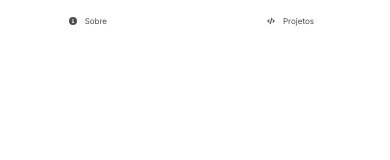
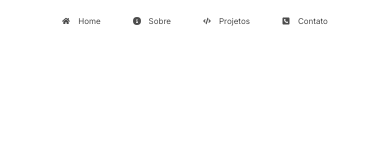
Before and after one commit to JoaquimGCVS/Portifolio, a React (Vite) app: page /contato in a window 390 px wide. Shown: the top 160 px of the page. Built offline with nearby package versions, Linux system fonts and the light colour scheme.

Commit message:
Responsividade do header

```diff
--- a/src/components/Header/Header.css
+++ b/src/components/Header/Header.css
@@ -38,3 +38,21 @@
 .rota:hover {
     color: var(--cor-preto);
 }
+
+@media (max-width:870px) {
+    .rotas {
+        gap: 5rem;
+    }
+}
+
+@media (max-width:725px) {
+    .rotas {
+        gap: 3rem;
+    }
+}
+
+@media (max-width:430px) {
+    .rotas {
+        gap: 2rem;
+    }
+}
```
